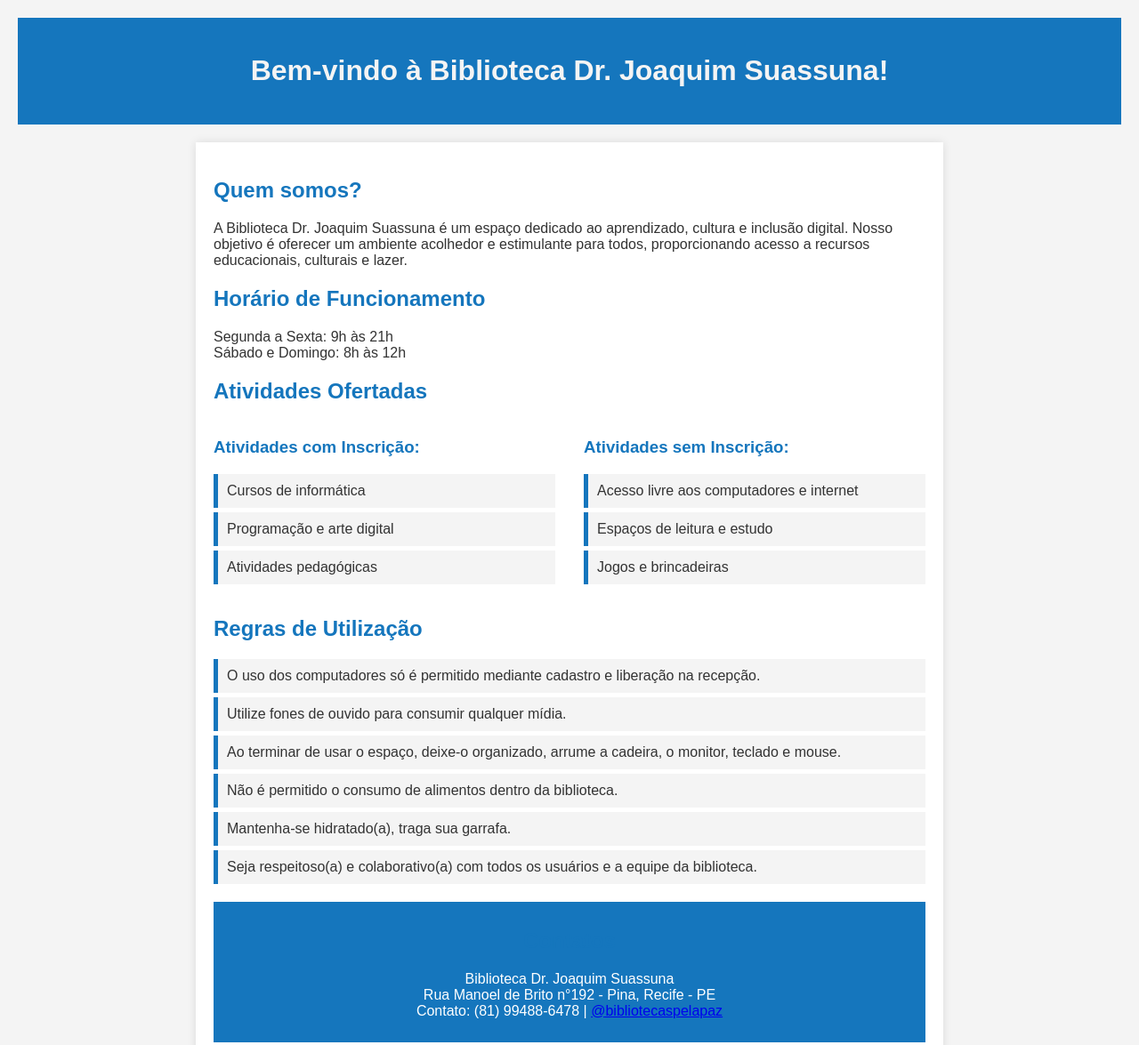
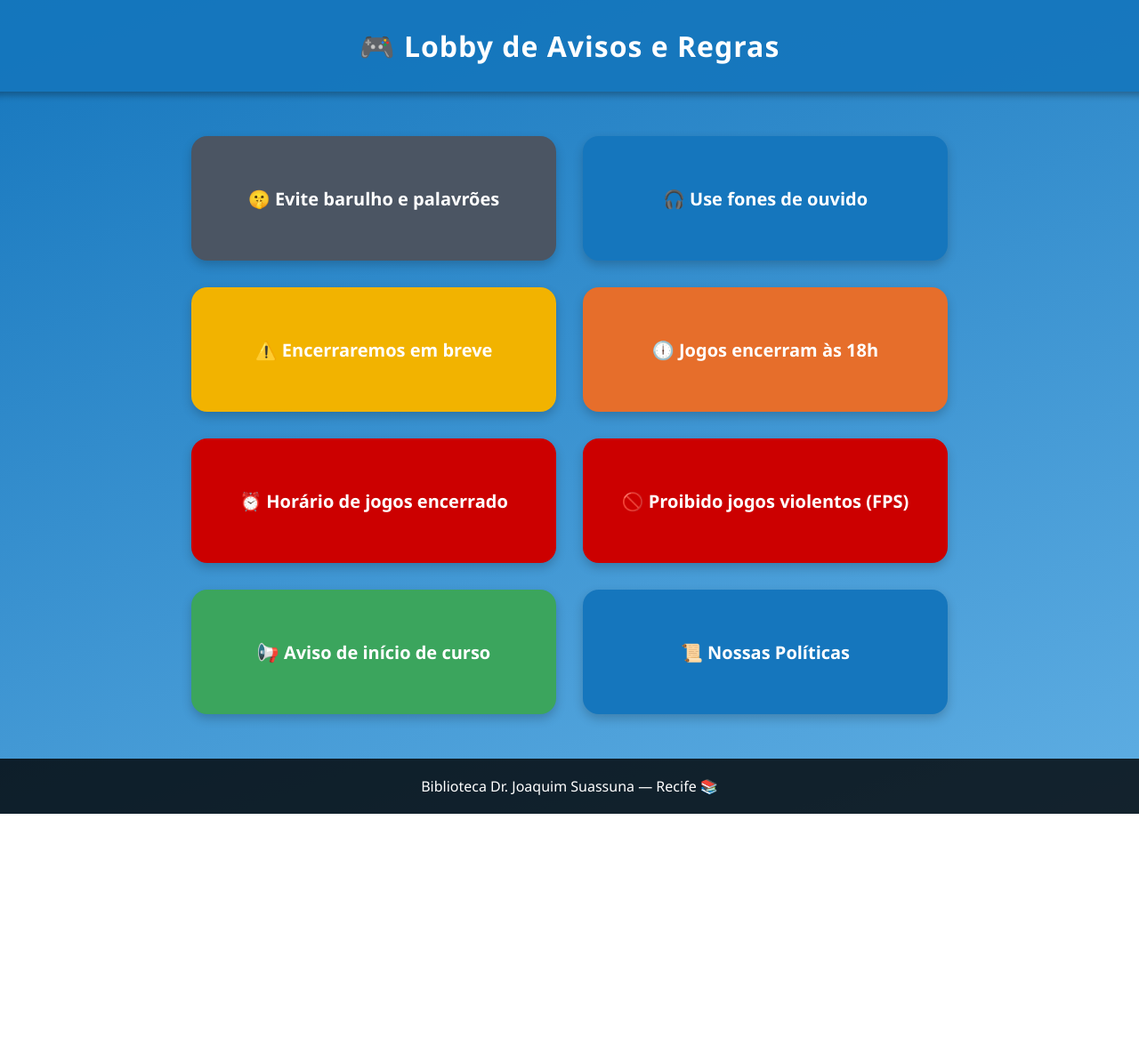
Before and after one commit to bibliotecajoaquimsuassuna/libpage, a plain HTML site: page index.html in a window 1280 px wide. Shown: the top 1175 px of the page at 89% size. After the commit the page ends 915 px from the top, so only its background shows below. Drawn offline with Linux system fonts and the light colour scheme.

Commit message:
index become a lobby

```diff
--- a/index.html
+++ b/index.html
@@ -3,126 +3,128 @@
 <head>
     <meta charset="UTF-8">
     <meta name="viewport" content="width=device-width, initial-scale=1.0">
-    <title>Bem-vindo(a) à Biblioteca Dr. Joaquim Suassuna</title>
+    <title>Lobby de Avisos - Biblioteca Dr. Joaquim Suassuna</title>
     <style>
+        /* ======= ESTILO GERAL ======= */
         body {
-            font-family: Arial, sans-serif;
-            background-color: #f4f4f4;
+            font-family: "Segoe UI", Arial, sans-serif;
+            background: linear-gradient(160deg, #1576BD 0%, #5FAEE3 100%);
             margin: 0;
-            padding: 20px;
-            color: #333;
+            padding: 0;
+            color: #1A1A1A;
+            display: flex;
+            flex-direction: column;
+            align-items: center;
+            min-height: 100vh;
         }
+
         header {
-            background-color: #1576bd;
+            width: 100%;
+            background-color: rgba(21, 118, 189, 0.9);
+            color: #FFFFFF;
+            padding: 30px 10px;
+            font-size: 2em;
+            font-weight: bold;
+            text-align: center;
+            letter-spacing: 1px;
+            box-shadow: 0 4px 8px rgba(0, 0, 0, 0.3);
+        }
+
+        main {
+            margin: 50px auto;
+            display: flex;
+            flex-wrap: wrap;
+            justify-content: center;
+            gap: 30px;
+            max-width: 1000px;
+        }
+
+        /* ======= BOTÕES ======= */
+        a.button {
+            display: flex;
+            align-items: center;
+            justify-content: center;
+            text-decoration: none;
             color: white;
+            padding: 25px;
+            border-radius: 18px;
+            font-size: 1.25em;
+            font-weight: 600;
+            width: 360px;
+            height: 90px;
+            text-align: center;
+            transition: all 0.25s ease-in-out;
+            box-shadow: 0 5px 12px rgba(0,0,0,0.2);
+        }
+
+        a.button:hover {
+            transform: translateY(-3px);
+            box-shadow: 0 8px 18px rgba(0,0,0,0.3);
+        }
+
+        /* ======= CORES ======= */
+        .gray { background-color: #4B5563; }
+        .gray:hover { background-color: #374151; }
+
+        .blue { background-color: #1576BD; }
+        .blue:hover { background-color: #125F96; }
+
+        .orange { background-color: #E66E2B; }
+        .orange:hover { background-color: #C75A1E; }
+
+        .red { background-color: #CC0000; }
+        .red:hover { background-color: #A50000; }
+
+        .yellow { background-color: #F2B300; color: #333; }
+        .yellow:hover { background-color: #D89E00; color: white; }
+
+        .green { background-color: #3BA55D; }
+        .green:hover { background-color: #2D874A; }
+
+        /* ======= RODAPÉ ======= */
+        footer {
+            margin-top: auto;
+            color: #FFFFFF;
+            background-color: rgba(0,0,0,0.8);
+            font-size: 1em;
             padding: 20px;
             text-align: center;
+            width: 100%;
         }
-        main {
-            max-width: 800px;
-            margin: 20px auto;
-            background: white;
-            padding: 20px;
-            box-shadow: 0 0 10px rgba(0, 0, 0, 0.1);
+
+        /* ======= RESPONSIVIDADE ======= */
+        @media (max-width: 600px) {
+            a.button {
+                width: 90%;
+                height: auto;
+                padding: 22px;
+                font-size: 1.1em;
             }
-        h1{
-            color: #f4f4f4;
+
+            header {
+                font-size: 1.5em;
             }
-        h2, h3 {
-            color: #1576bd;
-        }
-        .section {
-            margin-bottom: 20px;
-        }
-        ul {
-            list-style: none;
-            padding: 0;
-        }
-        ul li {
-            background: #f4f4f4;
-            margin: 5px 0;
-            padding: 10px;
-            border-left: 5px solid #1576bd;
-        }
-        .activities {
-            display: flex;
-            justify-content: space-between;
-        }
-        .activities > div {
-            width: 48%;
-        }
-        .contact {
-            margin-top: 20px;
-            padding: 10px;
-            background-color: #1576bd;
-            color: white;
-            text-align: center;
-        }
-        footer {
-            text-align: center;
-            padding: 10px;
-            background: #333;
-            color: white;
-            margin-top: 20px;
         }
     </style>
 </head>
 <body>
-    <header>
-        <h1>Bem-vindo à Biblioteca Dr. Joaquim Suassuna!</h1>
-    </header>
+
+<header>🎮 Lobby de Avisos e Regras</header>
+
 <main>
-        <section class="section">
-            <h2>Quem somos?</h2>
-            <p>A Biblioteca Dr. Joaquim Suassuna é um espaço dedicado ao aprendizado, cultura e inclusão digital. Nosso objetivo é oferecer um ambiente acolhedor e estimulante para todos, proporcionando acesso a recursos educacionais, culturais e lazer.</p>
-        </section>
-        <section class="section">
-            <h2>Horário de Funcionamento</h2>
-            <p>Segunda a Sexta: 9h às 21h<br>Sábado e Domingo: 8h às 12h</p>
-        </section>
-        <section class="section">
-            <h2>Atividades Ofertadas</h2>
-            <div class="activities">
-                <div>
-                    <h3>Atividades com Inscrição:</h3>
-                    <ul>
-                        <li>Cursos de informática</li>
-                        <li>Programação e arte digital</li>
-                        <li>Atividades pedagógicas</li>
-                    </ul>
-                </div>
-                <div>
-                    <h3>Atividades sem Inscrição:</h3>
-                    <ul>
-                        <li>Acesso livre aos computadores e internet</li>
-                        <li>Espaços de leitura e estudo</li>
-                        <li>Jogos e brincadeiras</li>
-                    </ul>
-                </div>
-            </div>
-        </section>
-        <section class="section">
-            <h2>Regras de Utilização</h2>
-            <ul>
-                <li>O uso dos computadores só é permitido mediante cadastro e liberação na recepção.</li>
-                <li>Utilize fones de ouvido para consumir qualquer mídia.</li>
-                <li>Ao terminar de usar o espaço, deixe-o organizado, arrume a cadeira, o monitor, teclado e mouse.</li>
-                <li>Não é permitido o consumo de alimentos dentro da biblioteca.</li>
-                <li>Mantenha-se hidratado(a), traga sua garrafa.</li>
-                <li>Seja respeitoso(a) e colaborativo(a) com todos os usuários e a equipe da biblioteca.</li>
-            </ul>
-        </section>
-        <section class="section contact">
-            <h2>Contatos</h2>
-            <p>
-                Biblioteca Dr. Joaquim Suassuna<br>
-                Rua Manoel de Brito n°192 - Pina, Recife - PE<br>
-                Contato: (81) 99488-6478 | <a href="https://www.instagram.com/bibliotecaspelapaz">@bibliotecaspelapaz</a>
-            </p>
-        </section>
+    <a href="silenceplease.html" class="button gray">🤫 Evite barulho e palavrões</a>
+    <a href="usephones.html" class="button blue">🎧 Use fones de ouvido</a>
+    <a href="warning.html" class="button yellow">⚠️ Encerraremos em breve</a>
+    <a href="jogos.html" class="button orange">🕕 Jogos encerram às 18h</a>
+    <a href="nogames.html" class="button red">⏰ Horário de jogos encerrado</a>
+    <a href="noviolence.html" class="button red">🚫 Proibido jogos violentos (FPS)</a>
+    <a href="notice.html" class="button green">📢 Aviso de início de curso</a>
+    <a href="termosdeparticipacao.html" class="button blue">📜 Nossas Políticas</a>
 </main>
+
 <footer>
-        <p>&copy; 2024 Biblioteca Dr. Joaquim Suassuna. Todos os direitos reservados.</p>
+    Biblioteca Dr. Joaquim Suassuna — Recife 📚
 </footer>
+
 </body>
 </html>
```
Also changed, not shown: wellcome.html (added, +128 -0 lines). Lines whose indentation alone changed are shown as unchanged.
